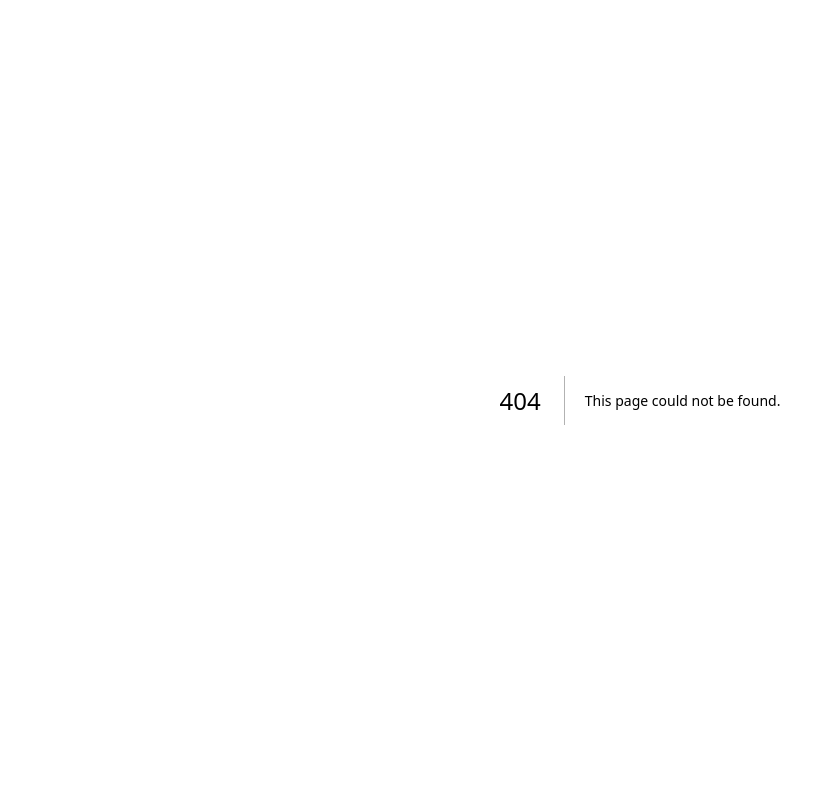
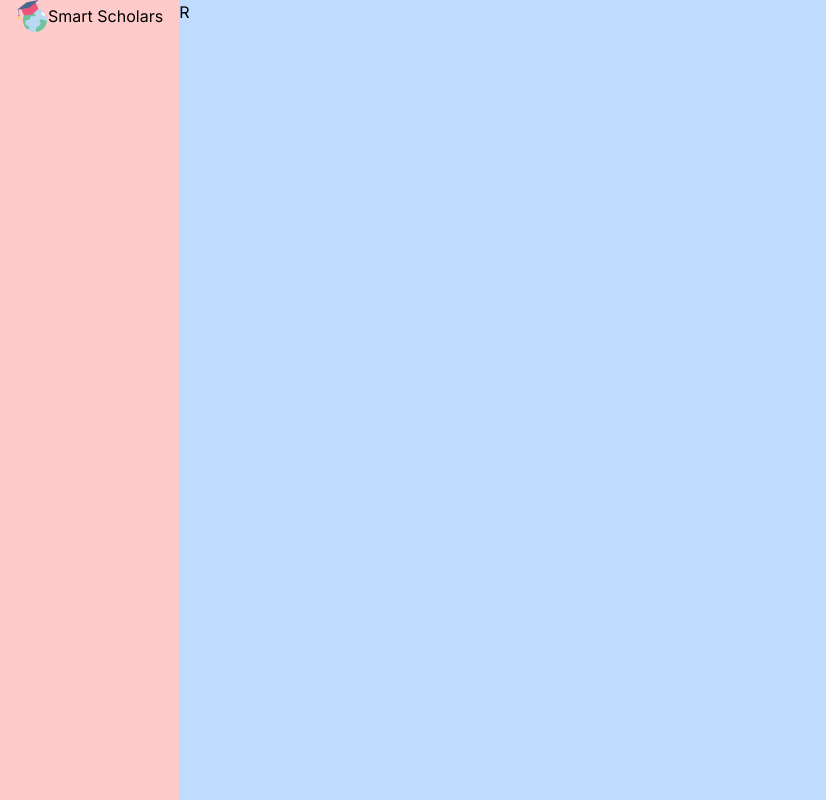
Before and after one commit to Debdaru07/School-Management-Full-Stack---Next-JS, a Next.js app in the folder client/: page /admin in a window 1280 px wide. Before the commit this address had no page. Shown: the whole page, without its empty margins (0-826 px from the left). Built offline with nearby package versions, Linux system fonts and the light colour scheme.

Commit message:
logo and pages setup.

```diff
--- /dev/null
+++ b/client/src/app/(dashboard)/admin/page.tsx
@@ -0,0 +1,7 @@
+const AdminPage = () => {
+    return (
+      <div className=''>AdminPage</div>
+    );
+  }
+
+export default AdminPage
--- /dev/null
+++ b/client/src/app/(dashboard)/layout.tsx
@@ -0,0 +1,22 @@
+import Link from "next/link";
+import Image from "next/image";
+
+export default function DashboardLayout({
+    children,
+  }: Readonly<{
+    children: React.ReactNode;
+  }>) {
+    return (
+        <div className="h-screen flex">
+          {/* LEFT */}
+          <div className="w-[14%] md:w-[8%] lg:w-[16%] xl:w-[14%] bg-red-200">
+            <Link href='/' className="flex items-center justify-center">
+              <Image src="/logo.png" alt="logo" width={32} height={32}/>
+              <span className= "hidden lg:block">Smart Scholars</span>
+            </Link>
+          </div>
+          {/* RIGHT */}
+          <div className="w-[86%] md:w-[92%] lg:w-[84%] xl:w-[86%] bg-blue-200">R</div>
+        </div>
+    );
+  }
--- /dev/null
+++ b/client/src/app/(dashboard)/parent/page.tsx
@@ -0,0 +1,7 @@
+const ParentPage = () => {
+    return (
+      <div className=''>ParentPage</div>
+    );
+  }
+
+export default ParentPage
--- /dev/null
+++ b/client/src/app/(dashboard)/student/page.tsx
@@ -0,0 +1,7 @@
+const StudentPage = () => {
+    return (
+      <div className=''>StudentPage</div>
+    );
+  }
+
+export default StudentPage
--- /dev/null
+++ b/client/src/app/(dashboard)/teacher/page.tsx
@@ -0,0 +1,7 @@
+const TeacherPage = () => {
+  return (
+    <div className=''>TeacherPage</div>
+  );
+}
+
+export default TeacherPage
--- /dev/null
+++ b/client/src/app/signin/page.tsx
@@ -0,0 +1,7 @@
+const SignInPage = () => {
+    return (
+      <div className=''>SignInPage</div>
+    );
+  }
+
+export default SignInPage
```
